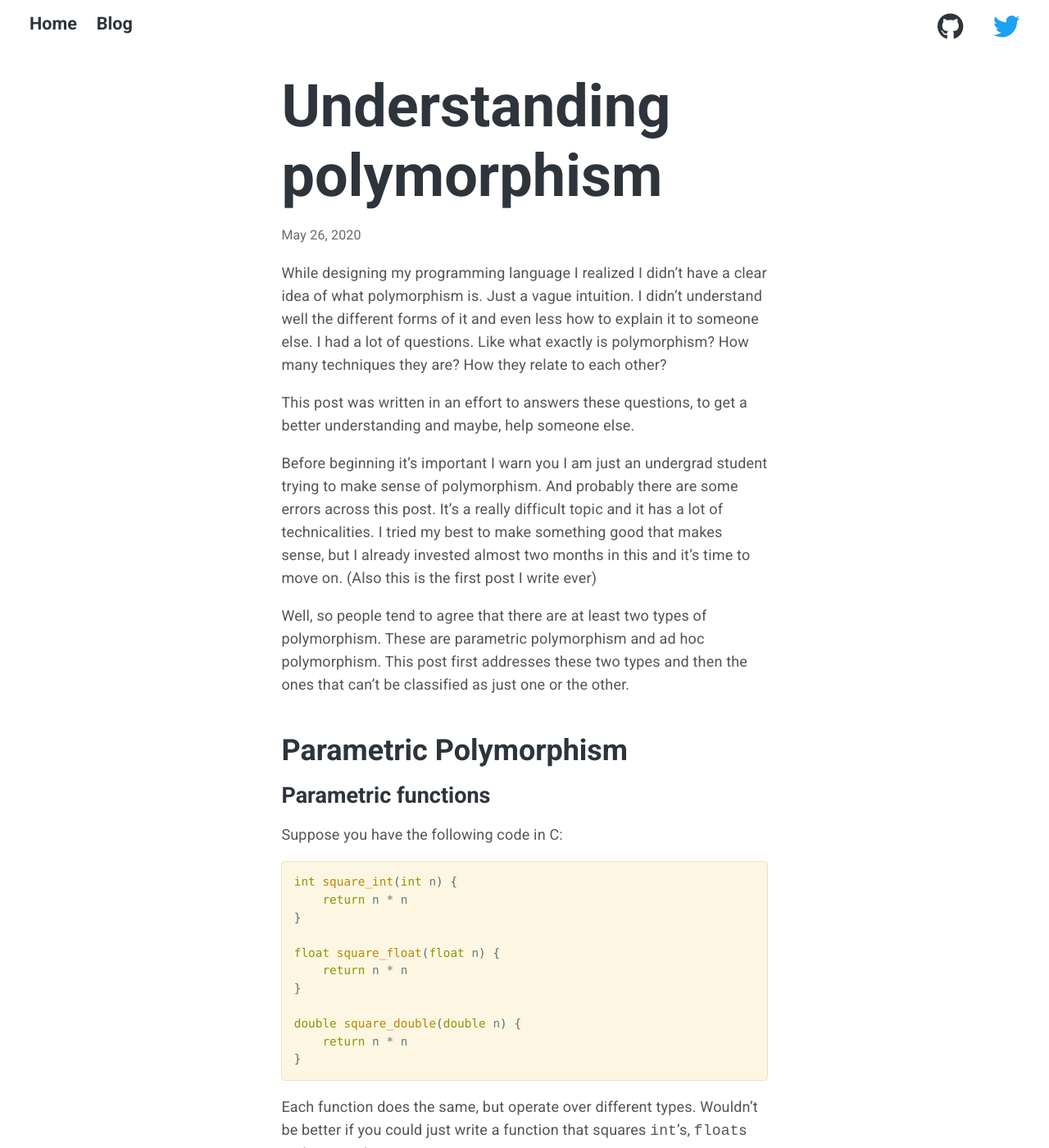
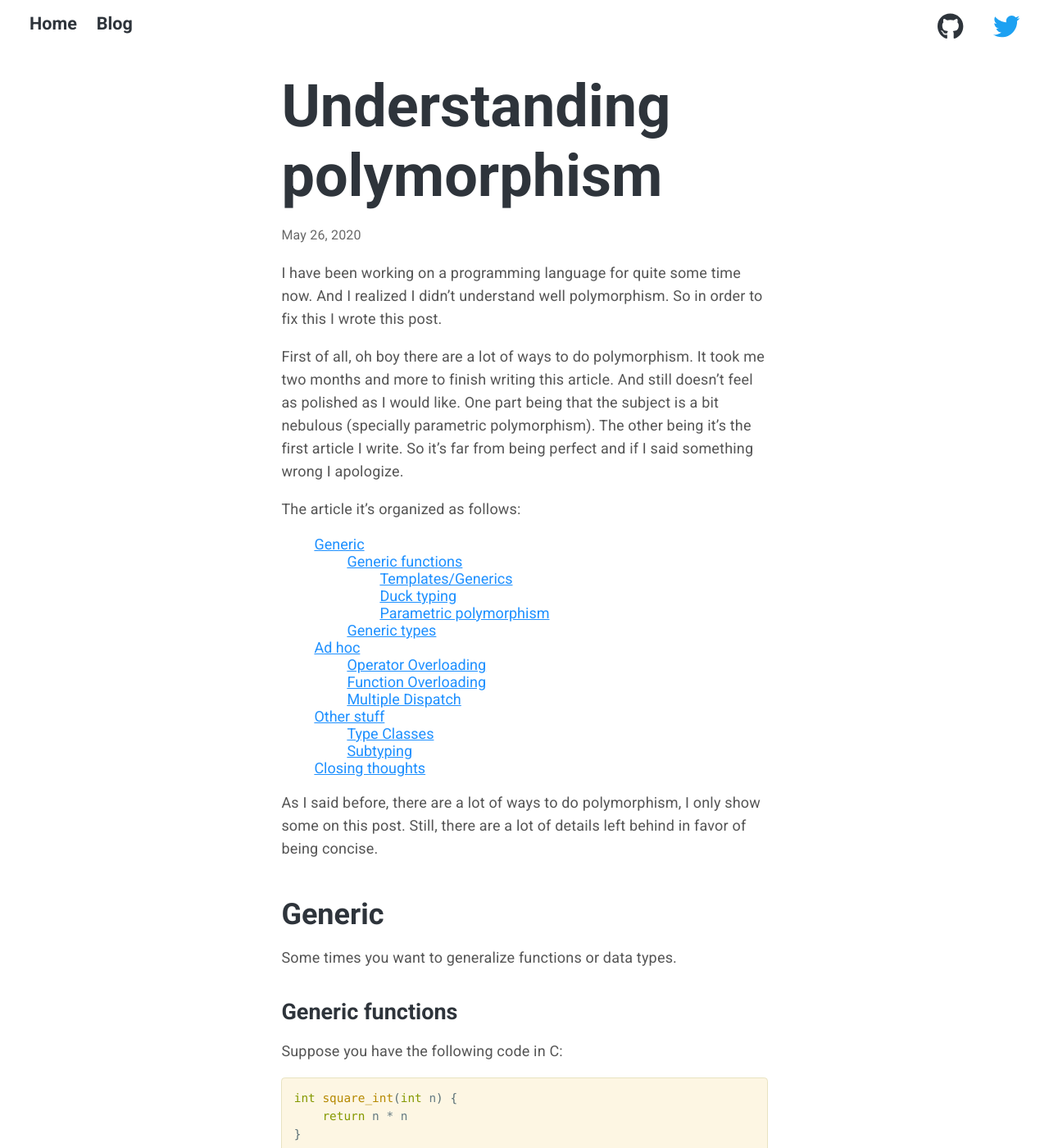
Before and after one commit to amzamora/amzamora.github.io, a Jekyll site: the page built from _posts/2020-05-26-understanding-polymorphism.md, in a window 1280 px wide and 1400 px high. Shown: the whole window at 82% size. Built offline with Jekyll 4.4.1, drawn with Linux system fonts in a browser that asks for light colours; comment, search, counter and statistics services are not loaded; some of the changed text lies outside the part shown.

Commit message:
Updated style and polymorphims post

````diff
--- a/_layouts/home.html
+++ b/_layouts/home.html
@@ -7,5 +7,5 @@ layout: default
       {{ content }}
     </div>
   </article>
-  <img src="assets/me.jpg"></img>
+  <img src="assets/me2.jpg"></img>
 </div>
--- a/_posts/2020-05-26-understanding-polymorphism.md
+++ b/_posts/2020-05-26-understanding-polymorphism.md
@@ -3,19 +3,22 @@ layout: post
 title:  "Understanding polymorphism"
 ---
 
-While designing my programming language I realized I didn't have a clear idea of what polymorphism is. Just a vague intuition. I didn't understand well the different forms of it and even less how to explain it to someone else. I had a lot of questions. Like what exactly is polymorphism? How many techniques they are? How they relate to each other?
+I have been working on a programming language for quite some time now. And I realized I didn't understand well polymorphism. So in order to fix this I wrote this post.
 
-This post was written in an effort to answers these questions, to get a better understanding and maybe, help someone else.
+First of all, oh boy there are a lot of ways to do polymorphism. It took me two months and more to finish writing this article. And still doesn't feel as polished as I would like. One part being that the subject is a bit nebulous (specially parametric polymorphism). The other being it's the first article I write. So it's far from being perfect and if I said something wrong I apologize.
 
-Before beginning it's important I warn you I am just an undergrad student trying to make sense of polymorphism. And probably there are some errors across this post. It's a really difficult topic and it has a lot of technicalities. I tried my best to make something good that makes sense, but I already invested almost two months in this and it's time to move on. (Also this is the first post I write ever)
+The article it's organized as follows:
 
-Well, so people tend to agree that there are at least two types of polymorphism. These are parametric polymorphism and ad hoc polymorphism. This post first addresses these two types and then the ones that can't be classified as just one or the other.
+* This will become a table of contents (this text will be scrapped).
+{:toc}
 
+As I said before, there are a lot of ways to do polymorphism, I only show some on this post. Still, there are a lot of details left behind in favor of being concise.
 
+## Generic
 
-## Parametric Polymorphism
+Some times you want to generalize functions or data types.
 
-### Parametric functions
+### Generic functions
 
 Suppose you have the following code in C:
 
@@ -35,15 +38,13 @@ double square_double(double n) {
 
 Each function does the same, but operate over different types. Wouldn't be better if you could just write a function that squares `int`'s, `float`s and `double`'s?
 
-That's what parametric polymorphism is for. It is the foundation for [generic programming](https://en.wikipedia.org/wiki/Generic_programming). The idea is that you should be able to make your function behavior independent of the argument types when it makes sense.
-
-
+That's what generic functions are for. The idea is that sometimes a behavior (function) can be used over different types.
 
 #### Templates/Generics
 
-One way to achieve parametric polymorphism is by using templates or generics. This is called templates in C++ and generics in Java. They allow to parametrize the types a function can receive. So when calling a function, in addition to the arguments, you have to specify over what types you are calling the function.
+One way to have generic functions is by using templates and/or generics. In C++  you have templates. In Java you have generics. They allow to parametrize the types a function can receive. So when calling a function, in addition to the arguments, you have to specify over what types you are calling the function.
 
-In C++ the `square` function would look like this:
+In C++ the `square` function look like this:
 
 ```c++
 template <class T> // Create a template parameter named T
@@ -89,13 +90,20 @@ main = do
 
 As in Python and C++, you can use the square function with different types as longs they support multiplication. In a lot of ways, duck typing it's like templates, just more implicit.
 
-### Parametric types
+#### Parametric polymorphism
+
+This one it's interesting, because it allows parametricity. I could try to write about it, but I would take just too much more effort. And also there are already a lot of better resources than I could ever make:
+
+- <a href="https://bartoszmilewski.com/2014/09/22/parametricity-money-for-nothing-and-theorems-for-free/"  target="_blank">Parametricity: Money for Nothing and Theorems for Free by Bartosz Milewski</a>
+- <a href="https://youtu.be/ngswgTy7Ao8" target="_blank">Parametricity, Functional Programming, Types by Tony Morris at #FnConf18</a>
+
+### Generic types
 
 When you are defining a collection, most of the time you want it to work with different types. Imagine you are implementing a linked list in C.
 
 If you are not familiar with linked lists they are just a way to represent lists on memory. The problem is that without generics you have to define the linked list multiple times. Basically one for every type you want to be able to make lists off.
 
-Though If we had parametric types we could define the linked list once. And lucky for us parametric types exist in other languages. A linked list In C++ could look something like this:
+Though If we had parametric types we could define the linked list once. Lucky for us there are languages that support parametric types. A linked list In C++ could look something like this:
 
 ```c++
 template <typename T>
@@ -109,15 +117,13 @@ LinkedList<float> list; // And now you have a linked list of float
 
 Essentially, parametric types are templates applied to types. Most times you are working with collections you want them to be generic.
 
+## Ad hoc
 
-
-## Ad Hoc Polymorphism
-
-Ad Hoc polymorphism consists of having different versions of functions for different types. There are three ways you can have this type of polymorphism and they all are more or less similar.
+Ad hoc polymorphism consists of having different versions of a function, for different types. There are three ways you can have this type of polymorphism, and they all are more or less the same.
 
 ### Operator Overloading
 
-If you are reading this probably you know that not all numbers are represented equally. On a computer, integers are represented differently than floating numbers. So an integer can't be added the same way floating-point numbers are added.
+If you are reading this probably you know that not all numbers are represented equally. On a computer, integers are represented differently than floating numbers. So integers can't be added the same way floating numbers are added.
 
 However, most languages use the same operator to add them. That's operator overloading.
 
@@ -127,11 +133,11 @@ b = 3.0 + 2.0
 c = "Hello, " + "World!" // Concatenate
 ```
 
-Operator overloading consists of having multiple definitions of an operator. Depending on what types is called with what definition is used.
+Operator overloading consists of having multiple definitions of an operator for different types. What definition is used depends on the types is called with.
 
 ### Function  Overloading
 
-Function overloading works in a similar way to operator overloading. If you consider operators syntactic sugar for functions, then they are the same.
+Function overloading works in a similar way to operator overloading. If you consider operators syntactic sugar for functions, then they are similar.
 
 Function overloading consists of having multiple definitions of a function. What version to call is decided depending on the types of the arguments.
 
@@ -215,6 +221,12 @@ print_point(point) # Can print (2.0, 3.5) or (0.5, 4.1, 1.0) depending on
 
 As you can see  the value of `rand()` can't be known at compile-time, therefore the type of `point` also can't be known.  Then what version of `print_point ` to call must be decided at runtime.
 
+---
+**Note:**
+
+You may have listen about single dispatch? Well, it's the same as multiple dispatch, just that what function to call is decided based on just one of the parameters. This parameter usually being the object on what a method (the function) is called.
+
+---
 
 
 ## Other stuff
@@ -268,15 +280,11 @@ In the example first, we define a type class named `Shape` with two functions. T
 
 There where two types of polymorphism involved here. First, we use ad hoc polymorphism when defining the `surface` and `perimeter` for different types. And then parametric bounded polymorphism when defining the `print_surface` for a type that implements `Shape` type class.
 
-One important thing to know it's that type classes define constraints, not types. So you can't have a variable of type `Shape`, nor have collections that contain `Shape`.
-
-And that leads to subtyping...
-
-
+One important thing to know it's that type classes define constraints, not types. So you can't have a variable of type `Shape`, nor have collections that contains `Shape`. And that leads to subtyping...
 
 ### Subtyping
 
-For a language to allow subtyping it should exist a hierarchical relation between it's types. And it should allow using a subtype from a type anywhere that type it's expected.
+For a language to allow subtyping it should exist a hierarchical relation between its types. And it should allow using a subtype from a type anywhere that type it's expected.
 
 This can be achieved  in a lot of different ways. For example with inheritance, interfaces, traits and/or abstract types. This are the ones I know off, but probably there are more.
 
@@ -310,27 +318,26 @@ In Julia subtyping is achieved trough abstract types. As you can see they can be
 
 But subtyping doesn't stop there, there are some things that you can't do with type classes.  With subtyping, you can have a variable of type `Shape` or a collection with elements of different type.
 
-Of course, this adds some complexity known as variance, but that's for another post.
-
-
+Of course, this adds some complexity known as variance, but that's goes beyond the scope of this post.
 
 ## Closing thoughts
 
-In summary, polymorphism is a vast word, it covers a lot. But essentially it serves as a powerful tool for modeling and reusing logic and/or types. I think a nice way to remember these different techniques it's the following way.
+The content of the article can be summarized more or less like this:
 
-- Parametric Functions
+- Generic
   - Same interface, same behavior.
-- Parametric Types
-  - Generic data structures.
-
-- Ad Hoc
+  - Parametric polymorphism
+    - Parametricity
+- Ad hoc
   - Same interface, different behavior.
 - Type classes
-  - Bounded Parametric Functions.
-  - Ad Hoc.
+  - Bounded parametric functions.
+  - Ad hoc
 - Subtyping
-  - Bounded Parametric Functions.
-  - Ad Hoc.
-  - Same variable (or collection) can contain different types.
+  - Bounded parametric functions.
+  - Ad hoc
+  - Same variable can be of different types.
 
-It's important to know that even if it appears you can do more with subtyping it doesn't mean it's better. They are a lot of factors  to take into account like implementation, ease of use, learning curve, reliability, how these techniques interact with each other, and probably other factors I can't think of right now.
+Still there is a lot of things you can talk about when talking about polymorphism. This is just the tip of the iceberg. Also I have the impression every language seems to offer its own variation of these techniques. Even if languages have features that on surface seem similar, often the guarantees they provide are different.
+
+Also I didn't talk about implementation. Nor what techniques I found more interesting for a language. These things could be worth looking more into it.
--- a/_sass/base.scss
+++ b/_sass/base.scss
@@ -34,6 +34,10 @@ img {
   vertical-align: middle;
 }
 
+a {
+  color: #1e90ff;
+}
+
 .site-wrapper {
   overflow-x: hidden;
   height: 100%;
@@ -46,3 +50,7 @@ pre {
   overflow: auto;
   font-size: 0.8rem !important;
 }
+
+#markdown-toc li {
+  list-style: none;
+}
--- a/_sass/home.scss
+++ b/_sass/home.scss
@@ -44,6 +44,7 @@
   border: 5px solid $primary-text-color;
   border-radius: 3px;
   margin-top: 1.5rem;
+  margin-bottom: 1.5rem;
 }
 
 @media only screen and (min-width: 1200px) {
@@ -64,6 +65,7 @@
         grid-column-start: 8;
         grid-column-end: 11;
         margin-top: 0;
+        margin-bottom: 0;
       }
   }
 }
--- a/_sass/post.scss
+++ b/_sass/post.scss
@@ -49,7 +49,10 @@
       font-size: 1.2rem;
     }
   }
-  p + h3 {margin-top: 2rem;}
+  p + h3,
+  ul + h3 {
+    margin-top: 2rem;
+  }
 
   h4     {font-style: italic;}
   p + h4 {margin-top: 1.5rem;}
````
Also changed, not shown: other parts of _posts/2020-05-26-understanding-polymorphism.md (+1 -1 lines), assets/me2.jpg (added), assets/me3.jpg (added).
